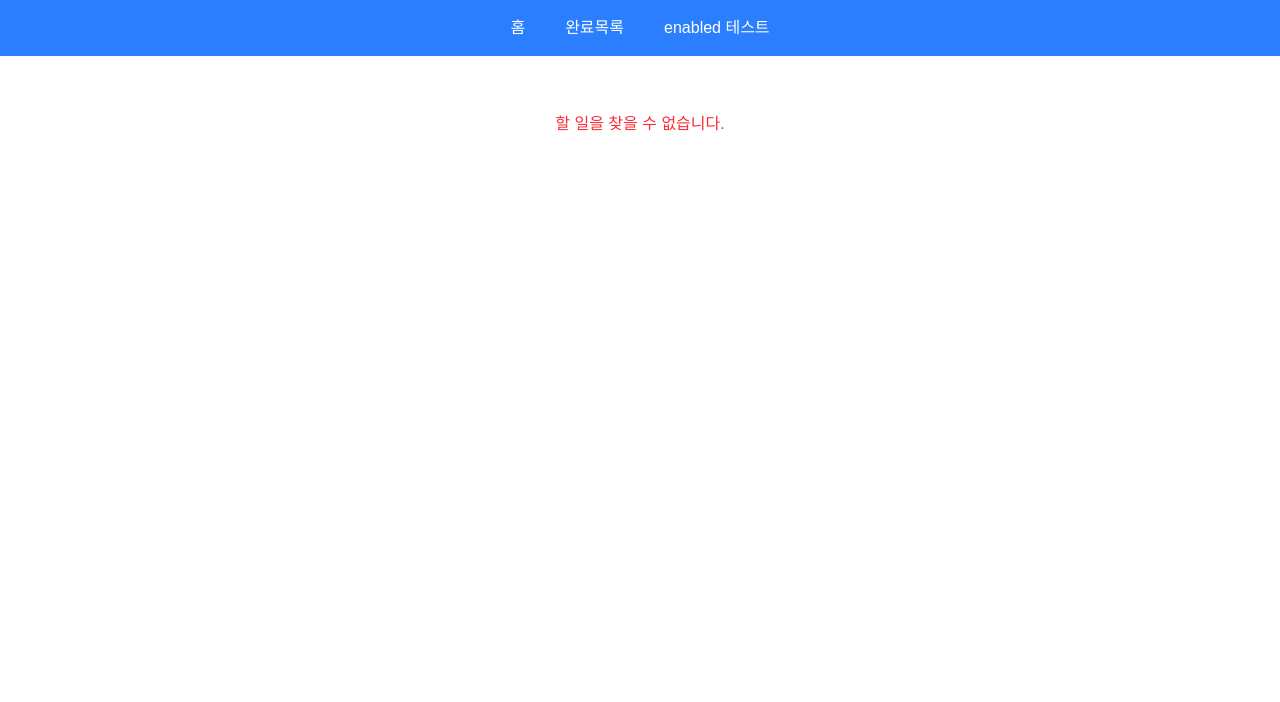
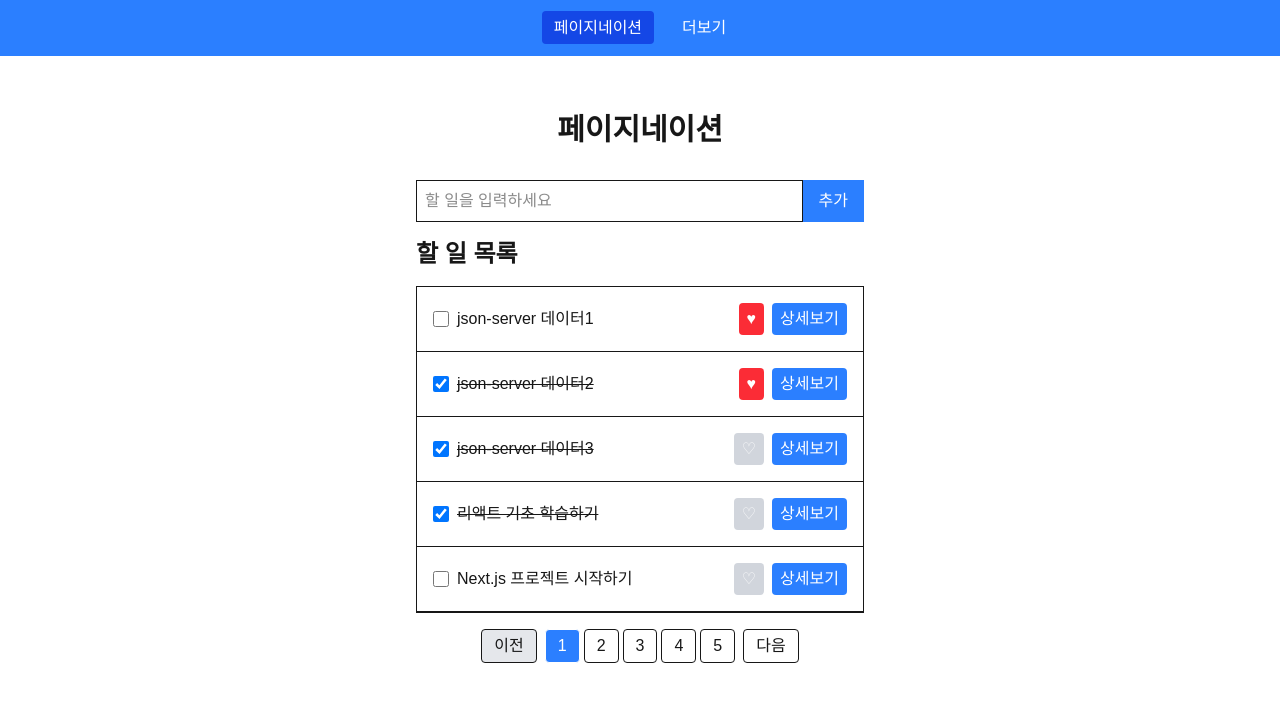
Before and after one commit to rjc1704/codeit-fullstack-9-react-query, a Next.js app: page /pagination in a window 1280 px wide. Shown: the top 702 px of the page. Built offline with nearby package versions, Linux system fonts and the light colour scheme; no server answers; data requests are answered from the project's data file.

Commit message:
일부수정

```diff
--- a/src/app/page.jsx
+++ b/src/app/page.jsx
@@ -1,15 +1,18 @@
-import TodoForm from "./_components/TodoForm";
-import TodoList from "./_components/TodoList";
+"use client";
+
+import { useEffect } from "react";
+import { useRouter } from "next/navigation";
 
 export default function Home() {
+  const router = useRouter();
+
+  useEffect(() => {
+    router.push("/pagination");
+  }, [router]);
+
   return (
-    <div className="container mx-auto px-4 py-8">
-      <h1 className="text-3xl font-bold text-center mb-8">투두리스트</h1>
-      <div className="max-w-md mx-auto mt-8">
-        <TodoForm />
-        <h2 className="text-2xl font-bold mb-4">할 일 목록</h2>
-        <TodoList />
-      </div>
+    <div className="container mx-auto px-4 py-8 text-center">
+      리다이렉트 중...
     </div>
   );
 }
--- /dev/null
+++ b/src/app/pagination/page.jsx
@@ -0,0 +1,16 @@
+"use client";
+
+import TodoList from "../_components/TodoList";
+import TodoForm from "../_components/TodoForm";
+export default function PaginationPage() {
+  return (
+    <div className="container mx-auto px-4 py-8">
+      <h1 className="text-3xl font-bold text-center mb-8">페이지네이션</h1>
+      <div className="max-w-md mx-auto mt-8">
+        <TodoForm />
+        <h2 className="text-2xl font-bold mb-4">할 일 목록</h2>
+        <TodoList />
+      </div>
+    </div>
+  );
+}
--- a/src/components/Header.jsx
+++ b/src/components/Header.jsx
@@ -17,15 +17,36 @@ export default function Header() {
           <ul className="flex space-x-4 justify-center">
             <li>
               <Link
-                href="/"
+                href="/pagination"
                 className={`px-3 py-2 rounded hover:bg-blue-600 ${isActive(
-                  "/",
+                  "/pagination",
                 )}`}
               >
-                홈
+                페이지네이션
               </Link>
             </li>
+
             <li>
+              <Link
+                href="/load-more"
+                className={`px-3 py-2 rounded hover:bg-blue-600 ${isActive(
+                  "/load-more",
+                )}`}
+              >
+                더보기
+              </Link>
+            </li>
+            {/* <li>
+              <Link
+                href="/infinite-scroll"
+                className={`px-3 py-2 rounded hover:bg-blue-600 ${isActive(
+                  "/infinite-scroll",
+                )}`}
+              >
+                무한스크롤
+              </Link>
+            </li> */}
+            {/* <li>
               <Link
                 href="/completed"
                 className={`px-3 py-2 rounded hover:bg-blue-600 ${isActive(
@@ -44,7 +65,7 @@ export default function Header() {
               >
                 enabled 테스트
               </Link>
-            </li>
+            </li> */}
           </ul>
         </nav>
       </div>
```
